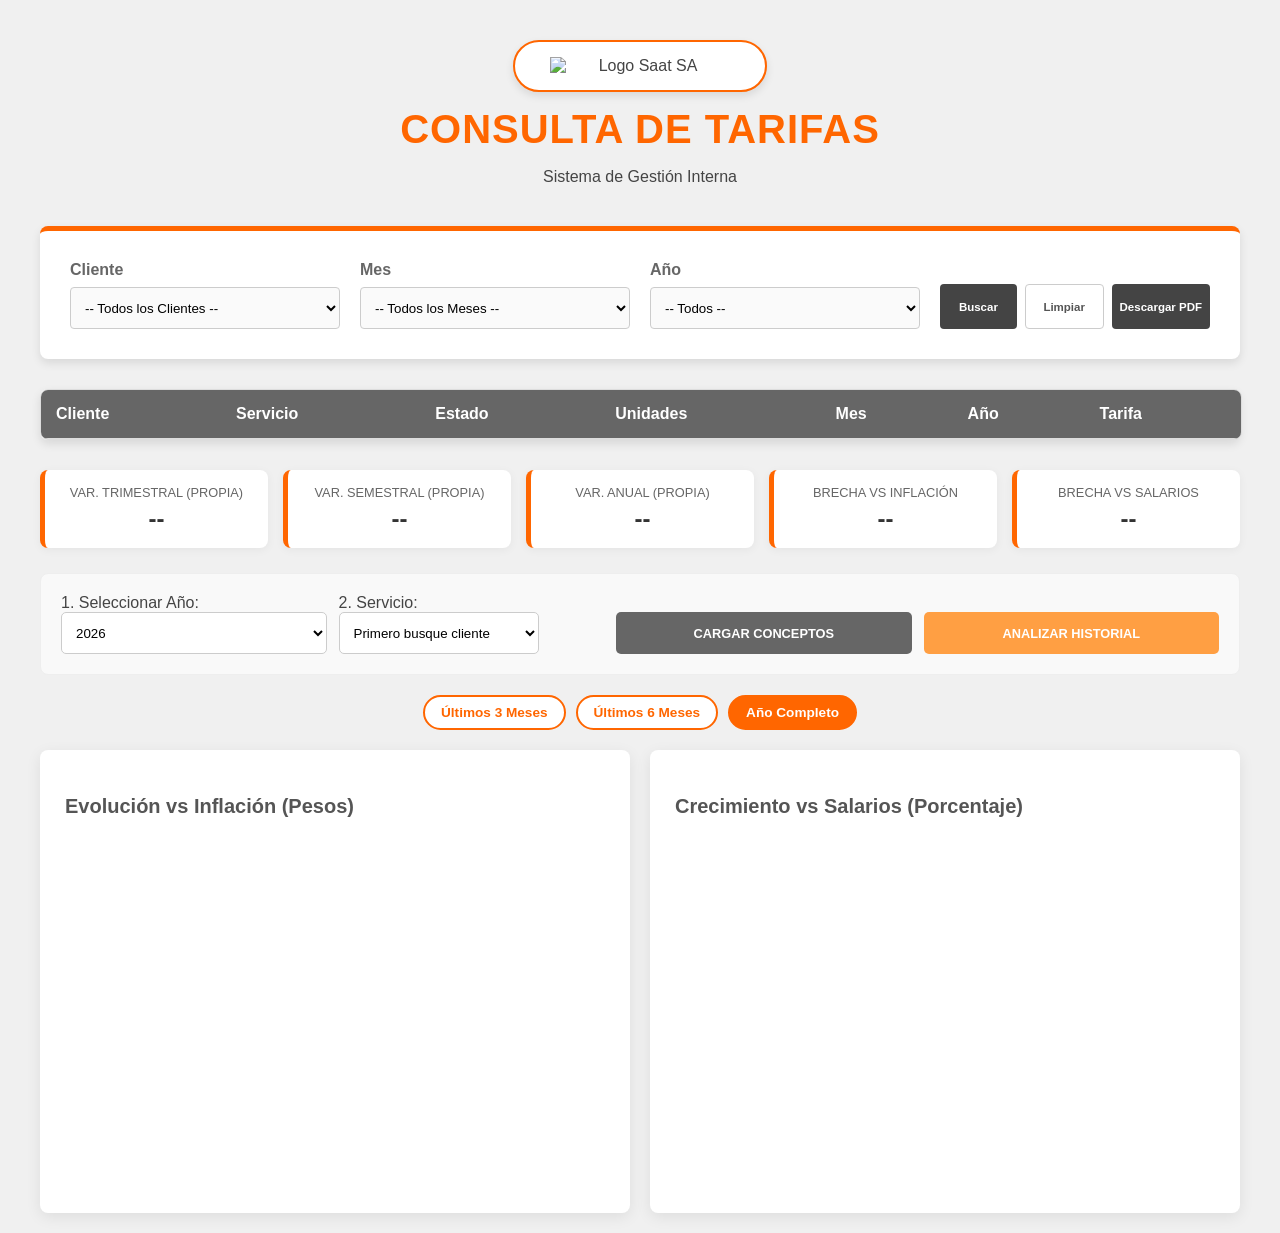
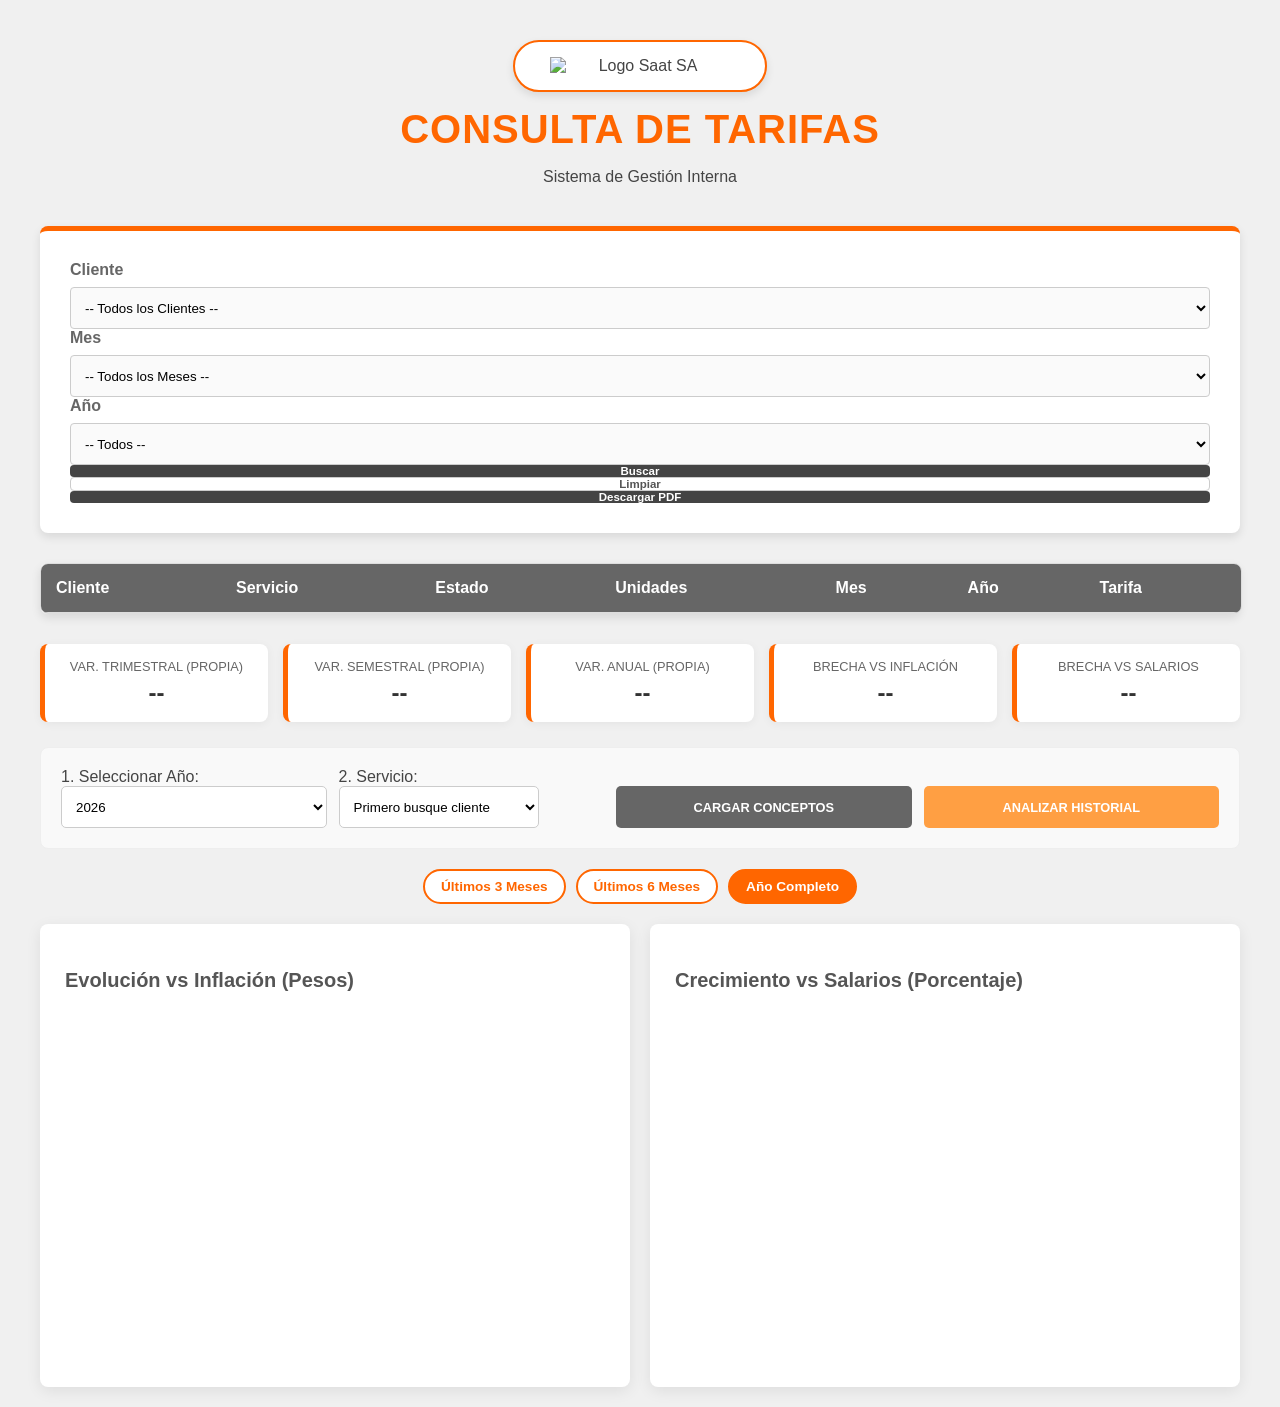

Refactor layout for filters and buttons in style.css

--- a/style.css
+++ b/style.css
@@ -48,11 +48,25 @@ header h1 {
     margin-bottom: 30px;
 }
 
-.grid-filtros {
-    display: grid;
-    grid-template-columns: repeat(auto-fit, minmax(200px, 1fr));
+/* NUEVA ESTRUCTURA: Alinea selectores a la izquierda y el bloque de botones a la derecha */
+.grid-filtros-layout {
+    display: flex;
     gap: 20px;
-    align-items: flex-end;
+    align-items: flex-end; /* Hace que los selectores y los botones se apoyen en la misma base */
+    width: 100%;
+}
+
+/* El bloque que contiene los 3 selectores distribuidos de forma fluida */
+.selectores-bloque {
+    display: flex;
+    gap: 15px;
+    flex: 1; 
+}
+
+.selectores-bloque .campo {
+    flex: 1;
+    display: flex;
+    flex-direction: column;
 }
 
 .campo label {
@@ -71,20 +85,22 @@ select {
     height: 42px;
 }
 
-/* --- GRUPO DE BOTONES (OPCIÓN COMPACTA) --- */
-.btn-group {
-    display: flex;
-    gap: 8px; /* Reducimos levemente el espacio entre botones */
+/* --- CUADRÍCULA DE BOTONES (2x2) Fijo a la derecha --- */
+.botones-grid-cuadrícula {
+    display: grid;
+    grid-template-columns: repeat(2, 135px); /* Dos columnas fijas de 135px cada una */
+    grid-template-rows: repeat(2, 38px);     /* Dos filas compactas de 38px cada una */
+    gap: 8px;
     align-items: flex-end;
-    width: 100%;
 }
 
+/* Estilo unificado para los 4 botones dentro de la cuadrícula */
 #btn-buscar, #btn-limpiar, #btn-exportar, #btn-reporte-global {
-    flex: 1;
-    padding: 12px 8px; /* Ajustamos el padding horizontal para ganar espacio */
+    width: 100%;
+    height: 100%;
     border-radius: 4px;
     font-weight: bold;
-    font-size: 11.5px; /* Achicamos un punto el texto para garantizar que entre */
+    font-size: 11.5px; /* Tamaño ideal para que los nombres queden cómodos y no se pisen */
     cursor: pointer;
     transition: all 0.3s ease;
     border: none;
@@ -92,20 +108,23 @@ select {
     display: flex;
     align-items: center;
     justify-content: center;
-    gap: 4px;
-    height: 45px; 
+    gap: 5px;
+    padding: 0 4px;
 }
 
+/* Botones con color corporativo de base (Gris oscuro) */
 #btn-buscar, #btn-exportar, #btn-reporte-global {
     background-color: #444;
     color: white;
 }
 
+/* Transición al Naranja corporativo al pasar el mouse */
 #btn-buscar:hover, #btn-exportar:hover, #btn-reporte-global:hover {
     background-color: #ff6600;
     box-shadow: 0 2px 5px rgba(255, 102, 0, 0.3);
 }
 
+/* Botón Limpiar (Estilo minimalista blanco/gris) */
 #btn-limpiar {
     background-color: white;
     color: #555;
